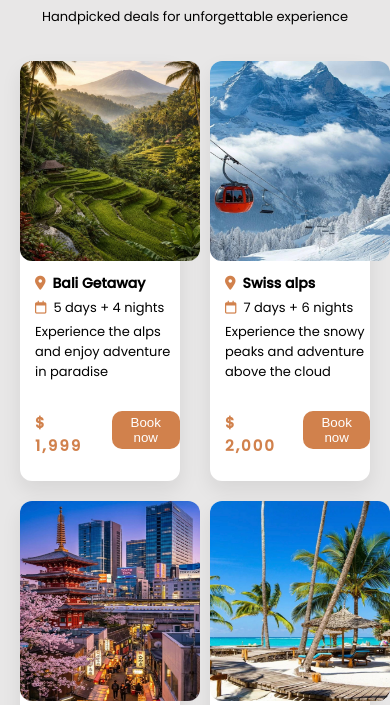
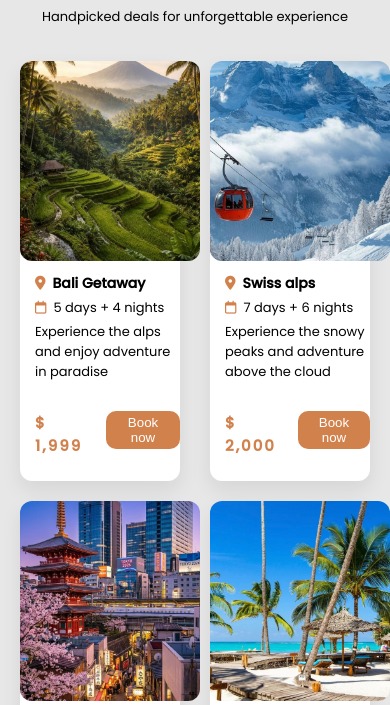
Before and after one commit to pelumiadesegun-dot/Wander-travel-website, a plain HTML site: page packages.html in a window 390 px wide. Shown: the part 132-837 px from the top of the page. Drawn offline with Linux system fonts and the light colour scheme.

Commit message:
Fixed mobile responsiveness

```diff
--- a/packages.css
+++ b/packages.css
@@ -162,12 +162,13 @@ letter-spacing: 2px;
     }
     img{
         width: 180px;
+        object-fit: cover;
     }
     h2{
         font-size: 45px;
     }
     .price{
-        gap: 20px;
+        gap: 10px;
     }
 
 
```
